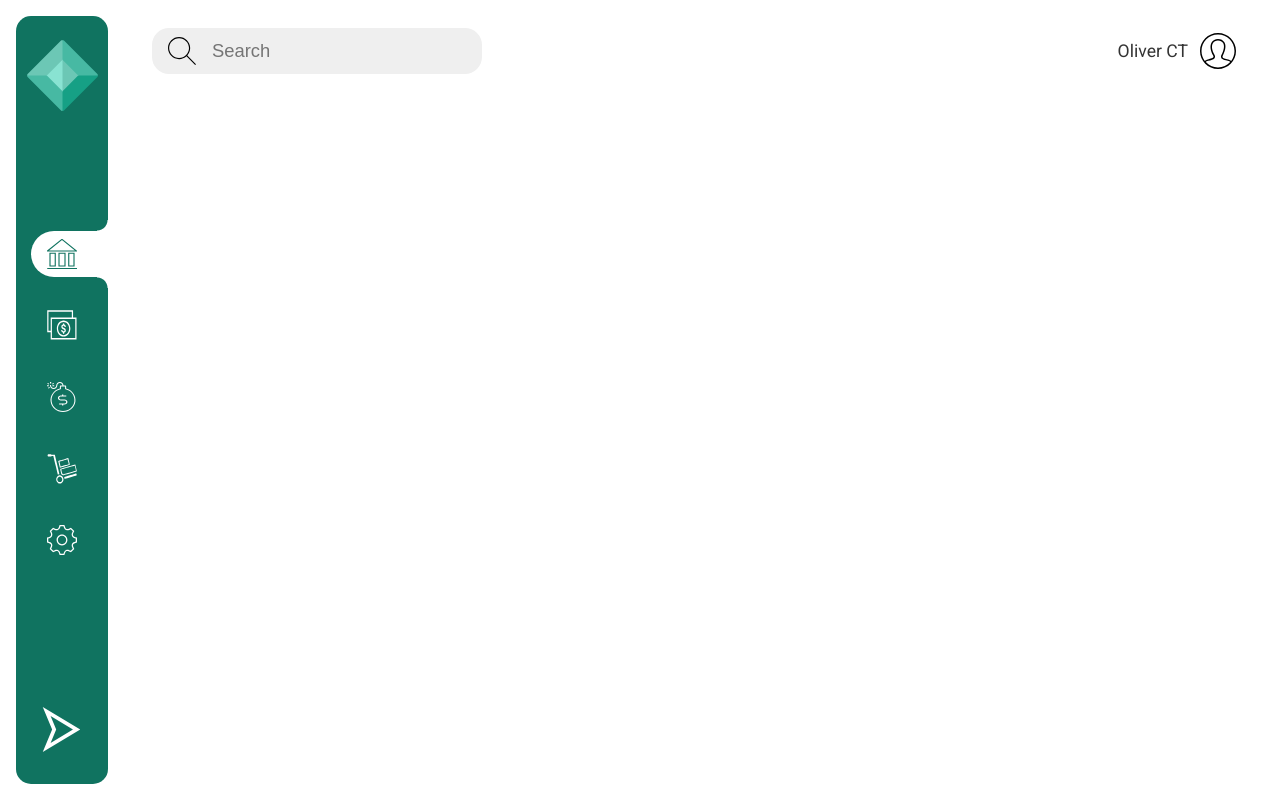
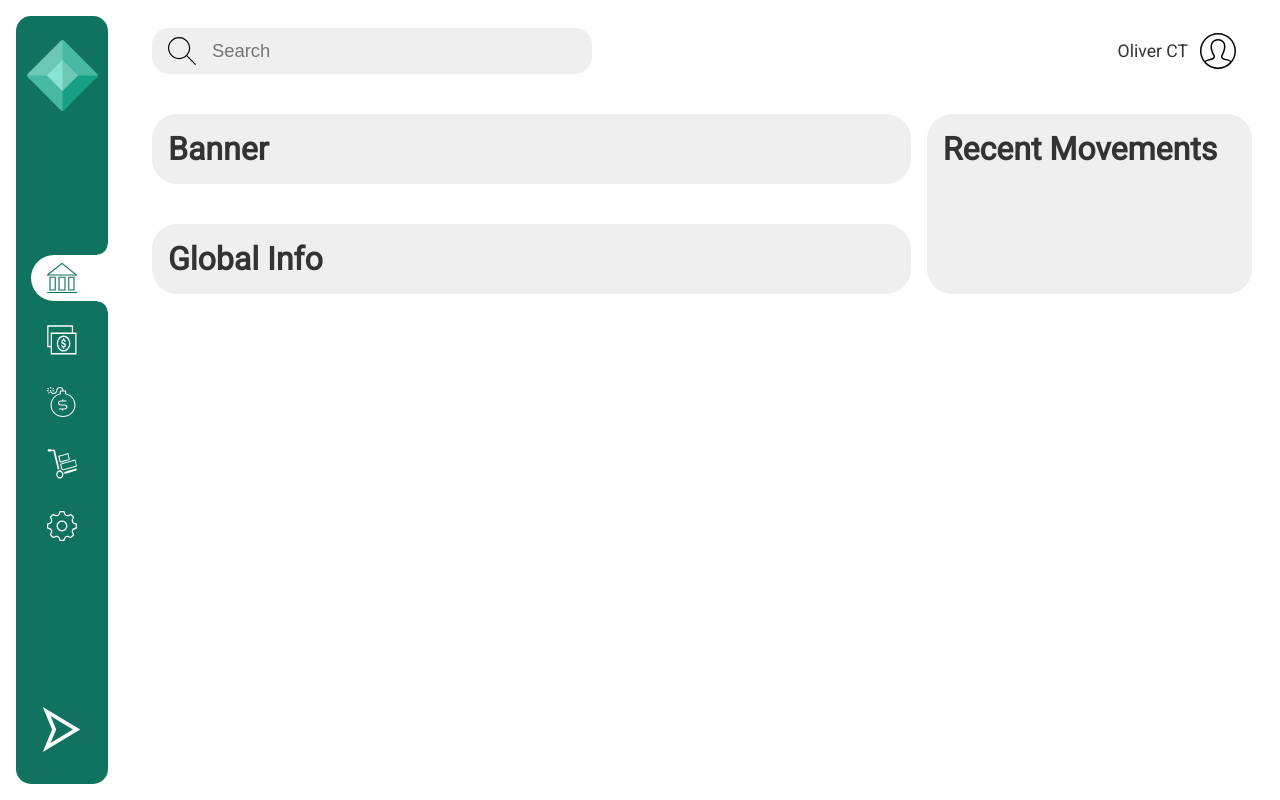
Before and after one commit to olivercastroteran/finpal, a React (Create React App) app: page / in a window 1280 px wide. Built offline with nearby package versions, Linux system fonts and the light colour scheme.

Commit message:
dashboard UI layout setup plus darkmode

```diff
--- a/src/App.scss
+++ b/src/App.scss
@@ -34,6 +34,24 @@
 
   .content {
     flex: 1;
+    overflow-y: scroll;
+
+    &::-webkit-scrollbar {
+      width: 0.6rem;
+    }
+
+    &::-webkit-scrollbar-track {
+      background-color: transparent;
+    }
+
+    &::-webkit-scrollbar-thumb {
+      background-color: #107360;
+      border-radius: 15px;
+
+      &:hover {
+        background-color: #16a085;
+      }
+    }
   }
 }
 
--- a/src/components/header/Header.scss
+++ b/src/components/header/Header.scss
@@ -3,6 +3,7 @@
   display: flex;
   align-items: center;
   justify-content: space-between;
+  margin-bottom: 2.5rem;
 
   &.dark {
     .header__search {
@@ -31,7 +32,7 @@
   }
 
   &__search {
-    width: 30%;
+    width: 40%;
     height: 100%;
     background-color: #efefef;
     border-radius: 17px;
@@ -40,6 +41,7 @@
     align-items: center;
 
     input {
+      width: 85%;
       border: none;
       background-color: transparent;
       font-size: 1.15rem;
--- a/src/components/sidebar/Sidebar.scss
+++ b/src/components/sidebar/Sidebar.scss
@@ -42,7 +42,7 @@
 
     & > li,
     .settings--btn {
-      margin-bottom: 1rem;
+      margin-bottom: 0.4rem;
       position: relative;
       padding: 0.3rem 0;
       border-radius: 10px 0 0 10px;
--- a/src/views/dashboard/Dashboard.js
+++ b/src/views/dashboard/Dashboard.js
@@ -1,10 +1,27 @@
 import './Dashboard.scss';
 import Header from '../../components/header/Header';
+import { Banner, GlobalInfo, RecentMovements } from './components/';
+import { useSelector } from 'react-redux';
 
 const Dashboard = () => {
+  const isDarkMode = useSelector((state) => state.settings.isDarkMode);
+
   return (
-    <div className="dashboard content">
-      <Header />
+    <div
+      className={isDarkMode ? 'dashboard content dark' : 'dashboard content'}
+    >
+      <div className="dashboard__top">
+        <Header />
+      </div>
+      <div className="dashboard__bottom">
+        <div className="dashboard__bottom--left">
+          <Banner />
+          <GlobalInfo />
+        </div>
+        <div className="dashboard__bottom--right">
+          <RecentMovements />
+        </div>
+      </div>
     </div>
   );
 };
--- a/src/views/dashboard/Dashboard.scss
+++ b/src/views/dashboard/Dashboard.scss
@@ -0,0 +1,39 @@
+.dashboard {
+  &.dark {
+    .dashboard__bottom {
+      &--left,
+      &--right {
+        & > div {
+          background-color: #333;
+          color: #eee;
+        }
+      }
+    }
+  }
+
+  &__bottom {
+    display: flex;
+    justify-content: space-between;
+
+    &--left {
+      width: 70%;
+      margin-right: 1rem;
+
+      & > div {
+        padding: 1rem;
+        background-color: #efefef;
+        border-radius: 25px;
+      }
+    }
+
+    &--right {
+      width: 30%;
+
+      & > div {
+        padding: 1rem;
+        background-color: #efefef;
+        border-radius: 25px;
+      }
+    }
+  }
+}
--- /dev/null
+++ b/src/views/dashboard/components/banner/Banner.js
@@ -0,0 +1,11 @@
+import './Banner.scss';
+
+const Banner = () => {
+  return (
+    <div className="banner">
+      <h1>Banner</h1>
+    </div>
+  );
+};
+
+export default Banner;
--- /dev/null
+++ b/src/views/dashboard/components/banner/Banner.scss
@@ -0,0 +1,3 @@
+.banner {
+  margin-bottom: 2.5rem;
+}
--- /dev/null
+++ b/src/views/dashboard/components/globalInfo/GlobalInfo.js
@@ -0,0 +1,11 @@
+import './GlobalInfo.scss';
+
+const GlobalInfo = () => {
+  return (
+    <div className="global-info">
+      <h1>Global Info</h1>
+    </div>
+  );
+};
+
+export default GlobalInfo;
--- /dev/null
+++ b/src/views/dashboard/components/index.js
@@ -0,0 +1,3 @@
+export { default as Banner } from './banner/Banner';
+export { default as GlobalInfo } from './globalInfo/GlobalInfo';
+export { default as RecentMovements } from './recentMovements/RecentMovements';
--- /dev/null
+++ b/src/views/dashboard/components/recentMovements/RecentMovements.js
@@ -0,0 +1,11 @@
+import './RecentMovements.scss';
+
+const RecentMovements = () => {
+  return (
+    <div className="recent-movements">
+      <h1>Recent Movements</h1>
+    </div>
+  );
+};
+
+export default RecentMovements;
--- /dev/null
+++ b/src/views/dashboard/components/recentMovements/RecentMovements.scss
@@ -0,0 +1,3 @@
+.recent-movements {
+  height: 100%;
+}
```
Also changed, not shown: src/views/dashboard/components/globalInfo/GlobalInfo.scss (added), 1 other file (tests, documents, lock files or other folders).
